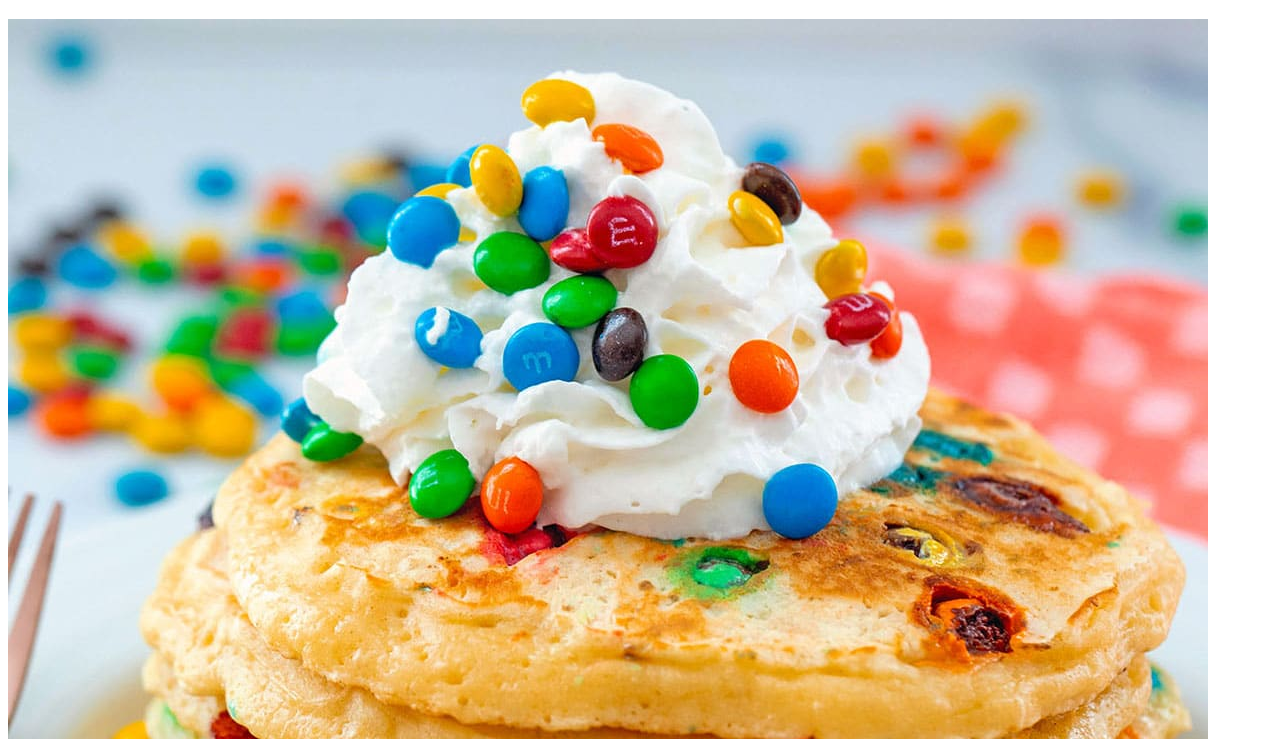
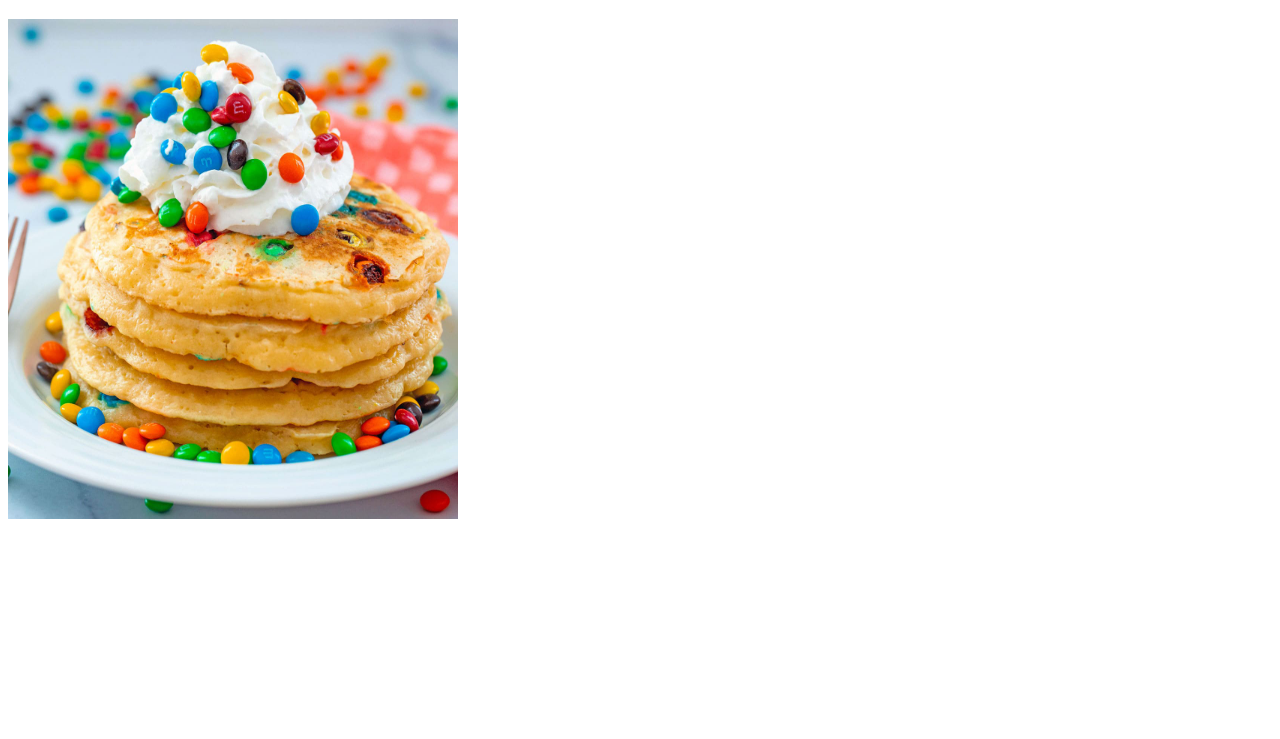
Before and after one commit to matthart10/odin-recipes, a plain HTML site: page recipes/pancakes.html in a window 1280 px wide. Shown: the part 61-800 px from the top of the page. Drawn offline with Linux system fonts and the light colour scheme.

Commit message:
Resize pancakes image

```diff
--- a/recipes/pancakes.html
+++ b/recipes/pancakes.html
@@ -7,6 +7,6 @@
 
     <body>
         <h1>Pancakes Recipe</h1>
-        <img src="./images/pancakes.jpg" alt="A plate of pancakes with M&Ms and whipped cream on top">
+        <img src="./images/pancakes.jpg" alt="A plate of pancakes with M&Ms and whipped cream on top" height="500" width="450">
     </body>
 </html>
```
